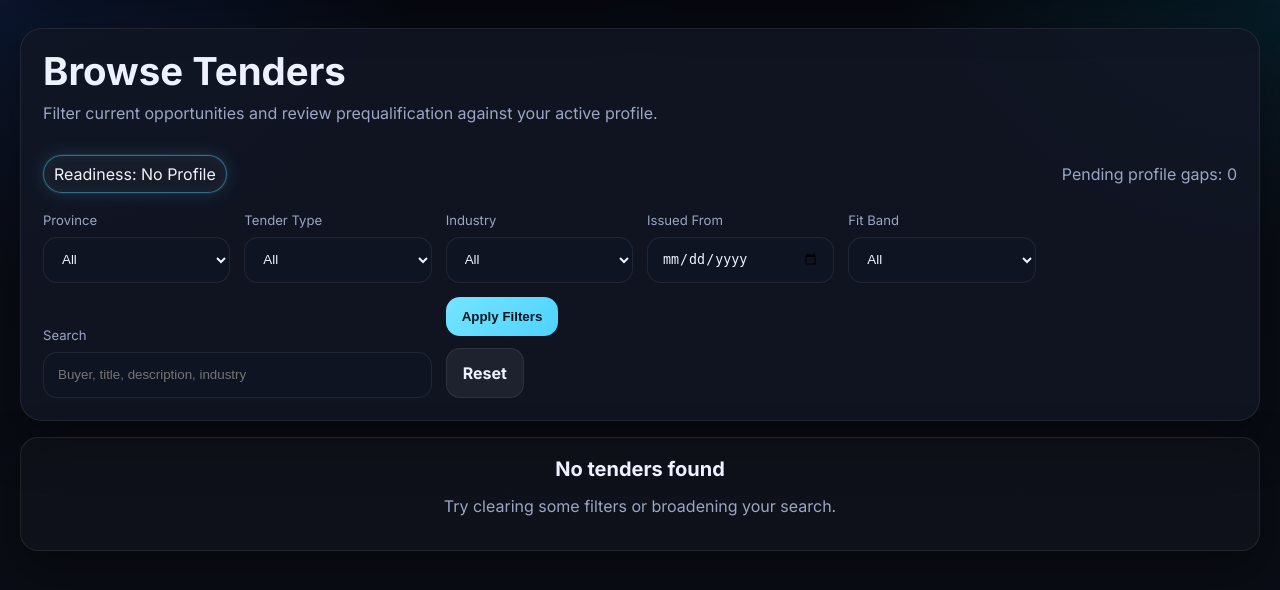
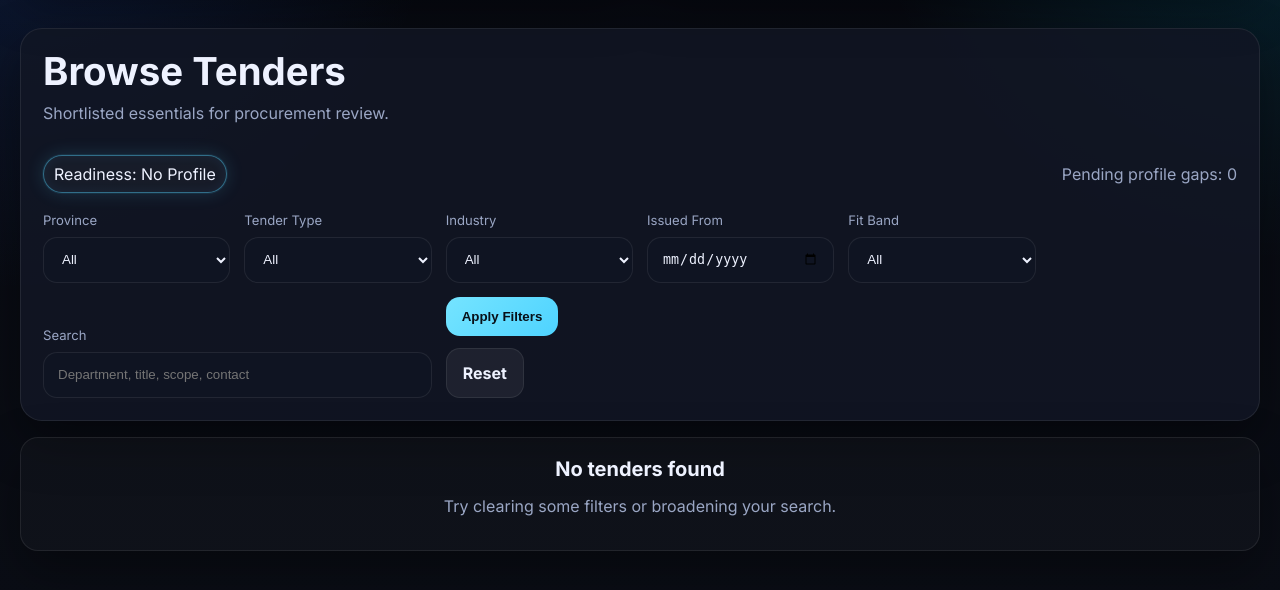
Before and after one commit to veza-sawbn/tenderai-kitchen, a Flask app: page /tenders in a window 1280 px wide. Shown: the part 156-746 px from the top of the page. Run offline with Flask 3, Linux system fonts and the light colour scheme; data that the repository does not hold is empty; some libraries are stand-ins or nearby versions.

Commit message:
Revise tender browsing page content and layout
Updated text and structure for clarity and consistency.

```diff
--- a/templates/feed.html
+++ b/templates/feed.html
@@ -5,7 +5,7 @@
   <div class="section-header">
     <div>
       <h1>Browse Tenders</h1>
-      <p class="muted">Filter current opportunities and review prequalification against your active profile.</p>
+      <p class="muted">Shortlisted essentials for procurement review.</p>
     </div>
   </div>
 
@@ -74,7 +74,7 @@
 
     <div class="search-wide">
       <label>Search</label>
-      <input type="text" name="q" value="{{ filters.q or '' }}" placeholder="Buyer, title, description, industry">
+      <input type="text" name="q" value="{{ filters.q or '' }}" placeholder="Department, title, scope, contact">
     </div>
 
     <div class="filter-actions">
@@ -88,11 +88,10 @@
   {% if ranked_tenders %}
     {% for item in ranked_tenders %}
       {% set tender = item.tender %}
-      <article class="glass-card tender-card">
+      <article class="glass-card tender-card compact-card">
+        <div class="card-row">
+          <div>
             <div class="card-meta">
-          <span>{{ tender.tender_type or "Tender" }}</span>
-          <span>{{ tender.industry or "General" }}</span>
-          <span>{{ tender.province or "Province n/a" }}</span>
               {% if item.fit_band %}
                 <span class="glow-chip band-{{ item.fit_band }}">{{ item.fit_band|replace("_", " ")|title }}</span>
               {% endif %}
@@ -100,48 +99,26 @@
                 <span class="pill">{{ item.readiness_band|replace("_", " ")|title }}</span>
               {% endif %}
             </div>
-
-        <div class="card-row">
-          <div>
             <h2><a href="{{ url_for('tender_detail', tender_id=tender.id) }}">{{ tender.title }}</a></h2>
-            <p class="muted">{{ tender.buyer_name or "Buyer n/a" }}</p>
+            <p class="muted">{{ tender.buyer_name or "Department n/a" }}</p>
           </div>
 
           {% if item.score is not none %}
             <div class="score-panel glow-chip">
-              <span>Fit</span>
+              <span>Relevance</span>
               <strong>{{ "%.1f"|format(item.score) }}/100</strong>
             </div>
           {% endif %}
         </div>
 
-        <p>{{ tender.description or "No description available." }}</p>
+        <div class="detail-list">
+          <label>Scope Summary</label>
+          <p>{{ item.fit_summary or tender.description or "Scope summary not available." }}</p>
+        </div>
 
-        {% if item.fit_summary %}
-          <div class="detail-list">
-            <label>Why it could fit</label>
-            <p>{{ item.fit_summary }}</p>
-          </div>
-        {% endif %}
-
-        {% if item.fit_reasons %}
-          <div class="detail-list">
-            <label>Fit indicators</label>
-            <ul>
-              {% for reason in item.fit_reasons %}
-                <li>{{ reason }}</li>
-              {% endfor %}
-            </ul>
-          </div>
-        {% endif %}
-
-        <div class="detail-grid">
+        <div class="detail-grid compact-grid">
           <div>
-            <label>Issued</label>
-            <p>{{ tender.issued_date or "n/a" }}</p>
-          </div>
-          <div>
-            <label>Closing</label>
+            <label>Closing Date</label>
             <p>{{ tender.closing_date or "n/a" }}</p>
           </div>
           <div>
@@ -155,8 +132,12 @@
             </p>
           </div>
           <div>
-            <label>Province</label>
-            <p>{{ tender.province or "n/a" }}</p>
+            <label>Department</label>
+            <p>{{ tender.buyer_name or "n/a" }}</p>
+          </div>
+          <div>
+            <label>Contact</label>
+            <p>See tender detail</p>
           </div>
         </div>
 
```
Lines whose indentation alone changed are shown as unchanged.
